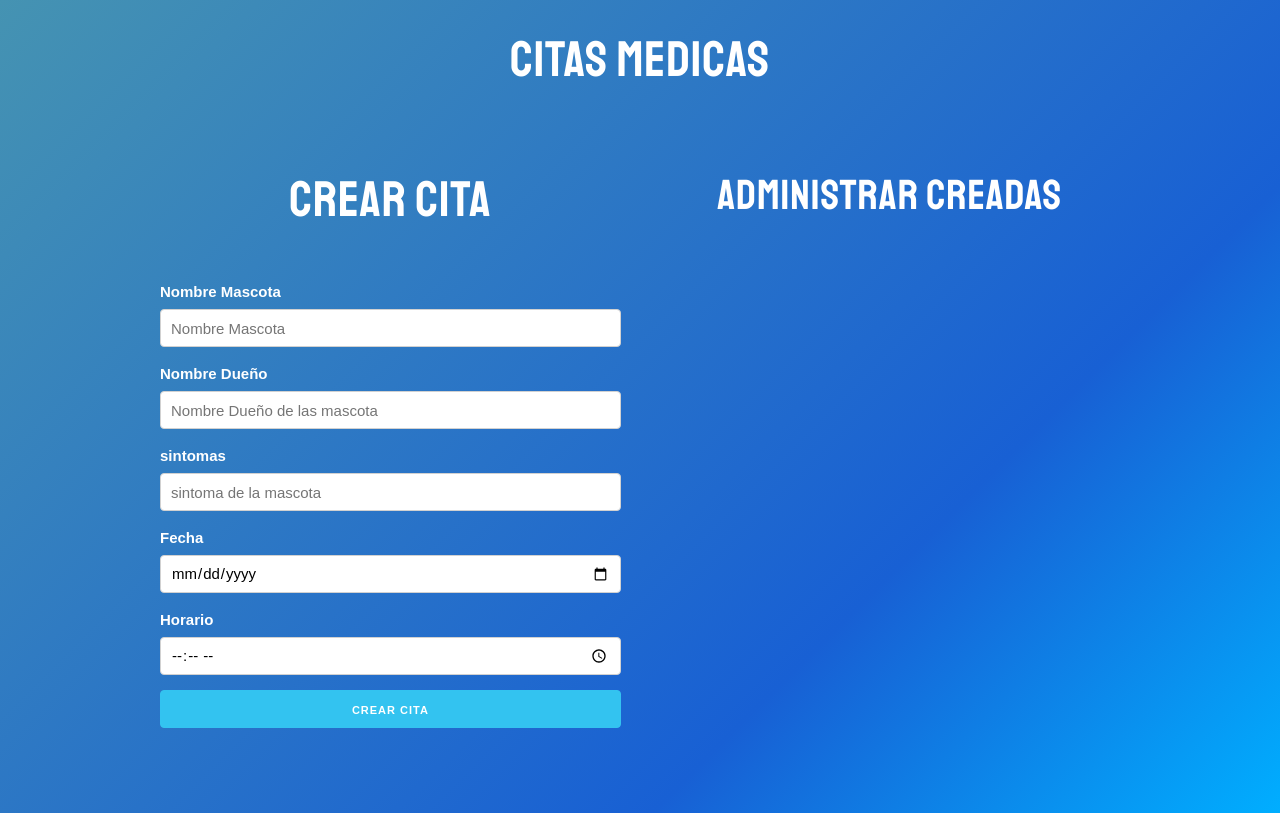
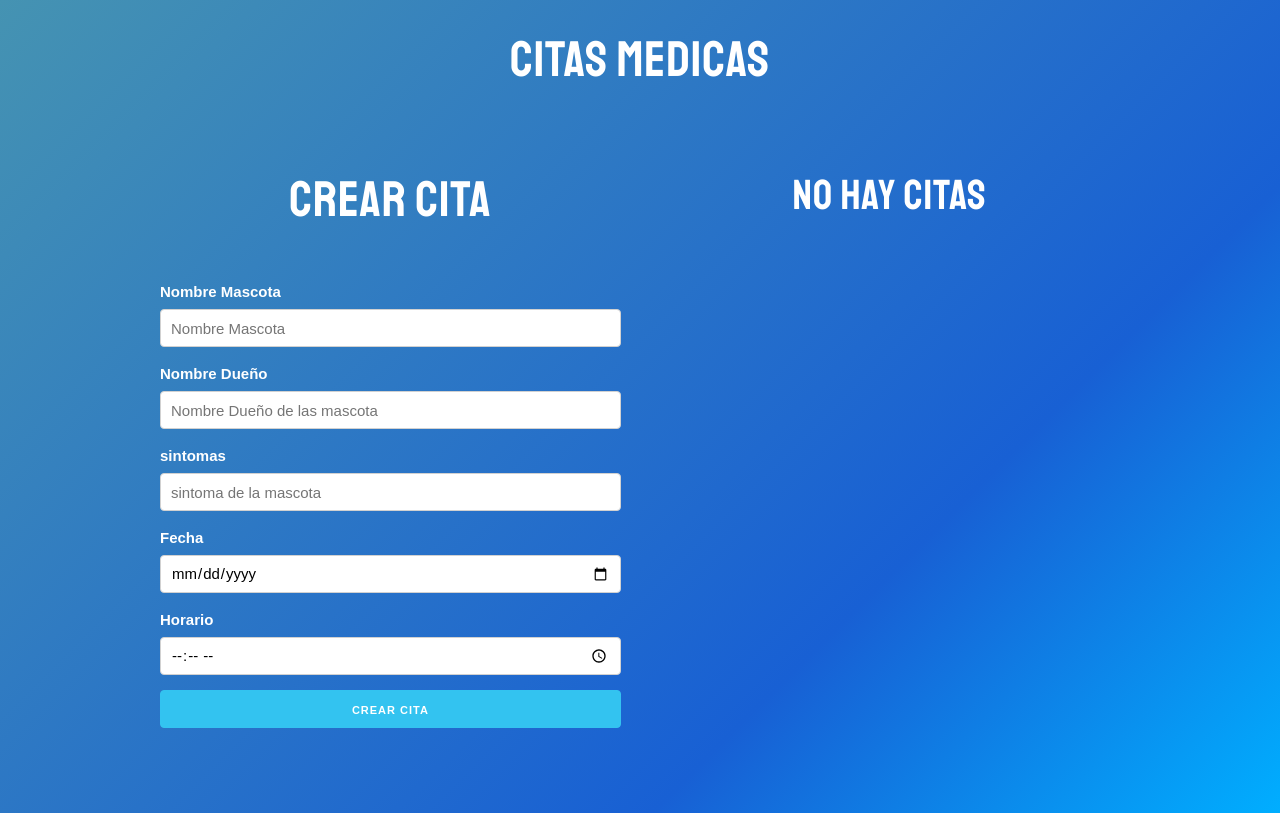
Before and after one commit to Danisdnk/Citas_Pacientes, a React (Create React App) app: page / in a window 1280 px wide. Built offline with nearby package versions, Linux system fonts and the light colour scheme.

Commit message:
localstorage

```diff
--- a/src/App.js
+++ b/src/App.js
@@ -1,4 +1,4 @@
-import React, { Fragment, useState } from 'react';
+import React, { Fragment, useState, useEffect } from 'react';
 import Formulario from './components/Formulario';
 import Cita from "./components/Cita";
 //import uuid from 'uuid/dist/v4';
@@ -14,6 +14,13 @@ function App() {
     ]);
 
   }
+  const titulo = citas.length === 0 ? 'No hay Citas' : 'Administrar tus citas'
+
+  useEffect(() => {
+    console.log("preparando localstorage");
+  }, [citas]);
+
+
   const eliminarCita = id => {
     const nuevasCitas = citas.filter(cita => cita.id !== id)
     guardarCitas(nuevasCitas);
@@ -29,7 +36,7 @@ function App() {
             />
           </div>
           <div className="one-half column">
-            <h2> Administrar creadas</h2>
+            <h2> {titulo}</h2>
             {citas.map(cita => (
               <Cita
                 key={cita.id}
--- a/src/components/Cita.js
+++ b/src/components/Cita.js
@@ -7,7 +7,7 @@ const Cita = ({ cita, eliminarCita }) => (
             <p><span>propietario: {cita.propietario}</span></p>
             <p><span>Sintomas: {cita.sintoma}</span></p>
             <p><span>Fecha: {cita.fecha}</span></p>
-            <p> <span>Horario: {cita.horario}</span></p>
+            <p> <span>Horario: {cita.hora}</span></p>
         </p>
         <button
             className="button eliminar u-full-width"
```
